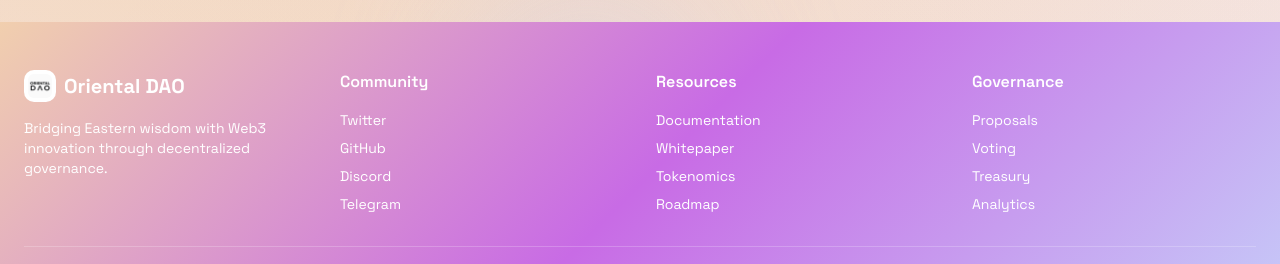
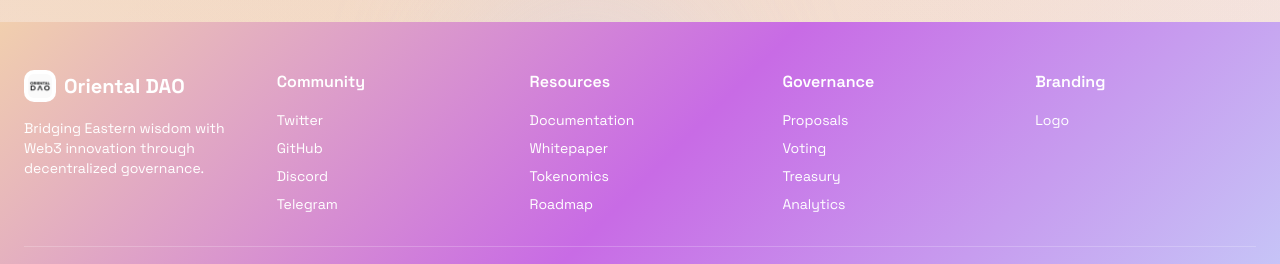
Before and after one commit to OrientalDA0/OrientalDAO-Landing, a Next.js app: page / in a window 1280 px wide. Shown: the part 4600-4864 px from the top of the page. Built offline with nearby package versions, Linux system fonts and the light colour scheme.

Commit message:
code changed

```diff
--- a/app/page.tsx
+++ b/app/page.tsx
@@ -7,7 +7,6 @@ import {
 } from "@/components/ui/card";
 import { Badge } from "@/components/ui/badge";
 import Image from "next/image";
-import { X } from "lucide-react";
 
 import { SiX, SiLinkedin, SiGithub } from "react-icons/si";
 import BlockchainsMarquee from "@/components/ui/BlockchainsMarquee";
@@ -731,7 +730,7 @@ export default function OrientalDAOLanding() {
         {/* Footer */}
         <footer className="px-6 py-12 gradient-bg">
           <div className="max-w-7xl mx-auto">
-            <div className="grid md:grid-cols-4 gap-8 mb-8">
+            <div className="grid md:grid-cols-5 gap-8 mb-8">
               <div>
                 <div className="flex items-center space-x-2 mb-4">
                   <img
@@ -834,7 +833,27 @@ export default function OrientalDAOLanding() {
                   </li>
                 </ul>
               </div>
+
+              <div>
+                <h4 className="font-semibold text-white mb-4">Branding</h4>
+                <ul className="space-y-2 text-sm text-white/80">
+                  <li>
+                    {/* Link to download logo.png */}
+                    <a
+                      href="/oriental_logo.png"           // path to your image file
+                      download="logo.png"        // suggested name for downloaded file
+                      className="hover:text-white transition-colors"
+                    >
+                      Logo
+                    </a>
+                  </li>
+                </ul>
               </div>
+
+
+            </div>
+
+
 
             <div className="border-t border-white/20 pt-8 text-center">
               <p className="text-white/60 text-sm">
```
Also changed, not shown: public/oriental_logo.png (added). Lines whose indentation alone changed are shown as unchanged.
